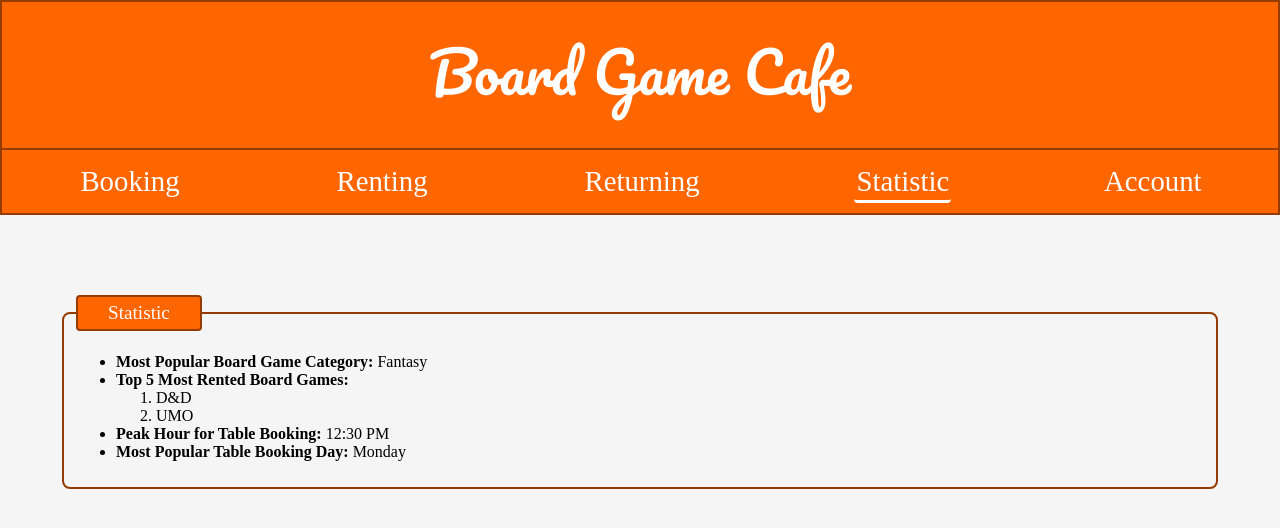
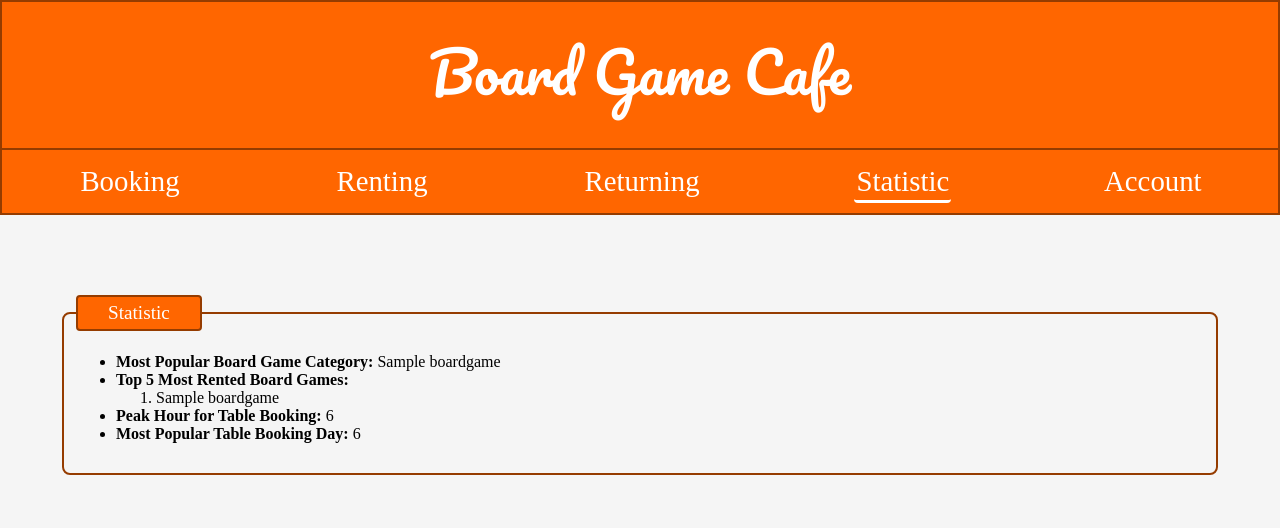
Before and after one commit to EggADayKeepTheTeacherAway/Board-Game-Cafe, a Django app: page /cafe/stat/ in a window 1280 px wide. Shown: the top 528 px of the page. Run offline with Django 5.2, Linux system fonts and the light colour scheme; data comes from the database, SQL or seed files in the repository; tables that the repository leaves empty hold one stand-in row (values such as "Sample post"); parts of the project's set-up code (start-up, migrations or seed data) failed here and were passed over.

Commit message:
feat: finish statistic page

```diff
--- a/board_game_cafe/templates/app/statistic.html
+++ b/board_game_cafe/templates/app/statistic.html
@@ -8,16 +8,17 @@
         </legend>
 
         <ul>
-            <li><strong>Most Popular Board Game Category:</strong> Fantasy</li>
+            <li><strong>Most Popular Board Game Category:</strong> {{ data.popular_boardgame.boardgame_name }}</li>
             <li>
                 <strong>Top 5 Most Rented Board Games:</strong>
                 <ol>
-                    <li>D&D</li>
-                    <li>UMO</li>
+                    {% for top in data.top_boardgame %}
+                        <li>{{ top.boardgame_name }}</li>
+                    {% endfor %}
                 </ol>
             </li>
-            <li><strong>Peak Hour for Table Booking:</strong> 12:30 PM</li>
-            <li><strong>Most Popular Table Booking Day:</strong> Monday</li>
+            <li><strong>Peak Hour for Table Booking:</strong> {{ data.peak_hour }}</li>
+            <li><strong>Most Popular Table Booking Day:</strong> {{ data.peak_hour }}</li>
         </ul>
 
     </fieldset>
--- a/board_game_cafe/views.py
+++ b/board_game_cafe/views.py
@@ -259,7 +259,7 @@ class StatView(generic.ListView):
             .values('hour')
             .annotate(table_rental=Count('hour'))
             .order_by('-table_rental')
-            .values_list('hour', flat=True)
+            .values_list('hour', flat=True).first()
         )
         week_day = ["Monday", "Tuesday", "Wednesday", "Thursday", "Friday", "Saturday", "Sunday"]
         peak_day = (
@@ -269,18 +269,25 @@ class StatView(generic.ListView):
             .annotate(table_rental=Count('day'))
             .order_by('-table_rental')
             .values_list('day', flat=True)  # Get only the day
-        )
+        ).first()
+
+        if peak_day:
+            peak_day_output = week_day[peak_day]
+        else:
+            peak_day_output = None
 
         try:
-            output = {
-                "popular_boardgame": BoardGame.objects.get(boardgame_id=popular_boardgame[0]),
-                "top_boardgame": BoardGame.objects.filter(boardgame_id__in=popular_boardgame[:5]),
-                "peak_hour": peak_hour[0],
-                "peak_day": week_day[peak_day[0]],
-            }
+            popular =  BoardGame.objects.get(boardgame_id=popular_boardgame[0])
+        except BoardGame.DoesNotExist:
+            popular = None
 
-        except (IndexError, BoardGame.DoesNotExist):
-            return None
+        output = {
+            "popular_boardgame":popular,
+            "top_boardgame": BoardGame.objects.filter(boardgame_id__in=popular_boardgame[:5]),
+            "peak_hour": peak_hour,
+            "peak_day": peak_day_output,
+        }
+
 
         return output
 
```
